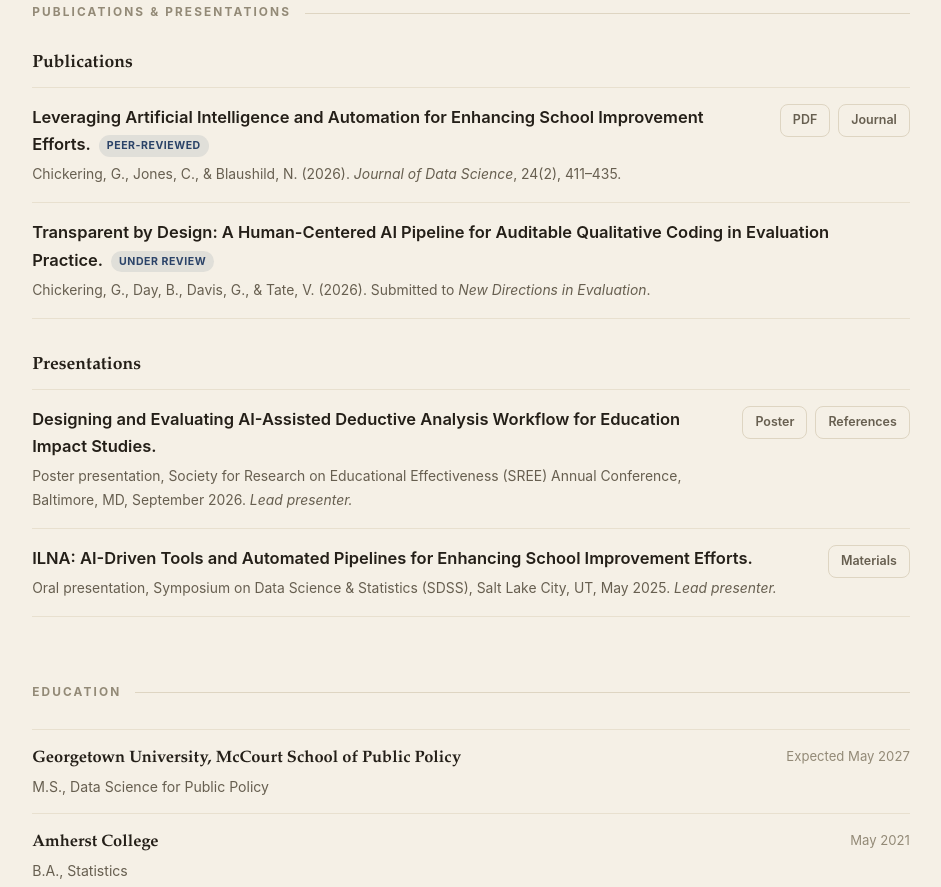
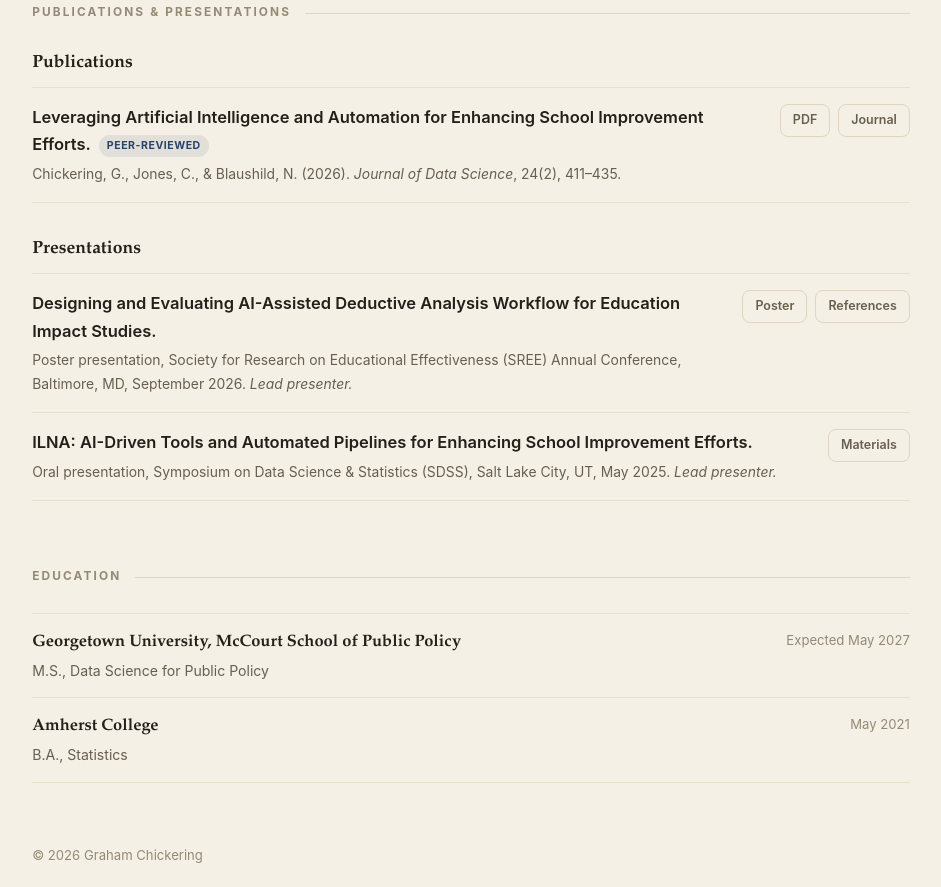
Before and after one commit to gchickering21/gchickering21.github.io, a plain HTML site: page index.html in a window 1280 px wide. Shown: the part 2749-3636 px from the top of the page, without its empty margins (319-1260 px from the left). Drawn offline with Linux system fonts and the light colour scheme.

Commit message:
chore: remove under-review publication from publications section
Co-Authored-By: Claude Fable 5.1 <noreply@anthropic.com>

```diff
--- a/index.html
+++ b/index.html
@@ -198,13 +198,6 @@
               <a href="https://jds-online.org/journal/JDS/article/1464/info" target="_blank" rel="noopener">Journal</a>
             </div>
           </div>
-
-          <div class="pub">
-            <div class="cite">
-              <p class="cite"><span class="title">Transparent by Design: A Human-Centered AI Pipeline for Auditable Qualitative Coding in Evaluation Practice.</span><span class="status">Under review</span></p>
-              <p class="venue">Chickering, G., Day, B., Davis, G., &amp; Tate, V. (2026). Submitted to <em>New Directions in Evaluation</em>.</p>
-            </div>
-          </div>
         </div>
 
         <div class="pub-group">
```
